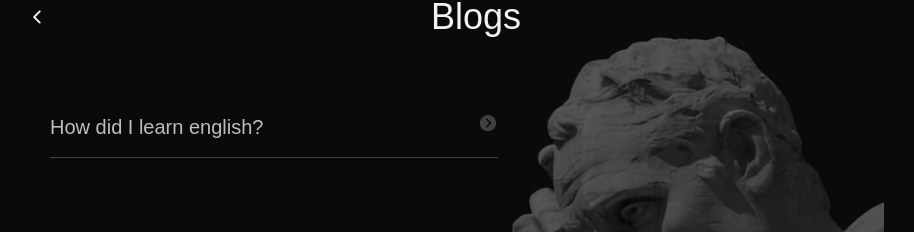
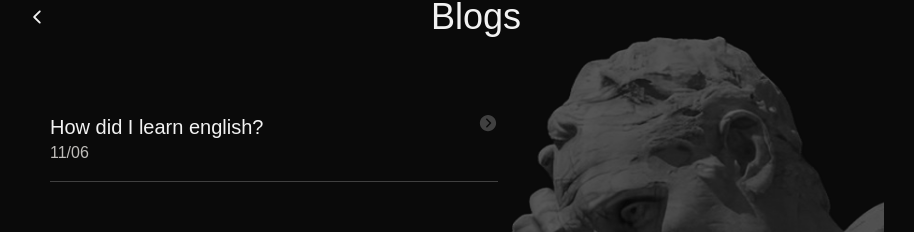
Before and after one commit to iotavio-lima/otavio, a React (Vite) app: page /blogs in a window 1280 px wide. Shown: the part 143-375 px from the top of the page, without its empty margins (366-1280 px from the left). Built offline with nearby package versions, Linux system fonts and the light colour scheme; a web font is replaced by a local one.

Commit message:
style: change margins and add dates to blogs

```diff
--- a/src/components/Skeleton.tsx
+++ b/src/components/Skeleton.tsx
@@ -15,7 +15,7 @@ const Skeleton = ({ title, content }: SkeletonProps) => {
   }, []);
 
   return (
-    <div className="relative min-h-screen overflow-hidden">
+    <>
       <img
         src={statueOfLiberty}
         alt="Pic"
@@ -38,7 +38,7 @@ const Skeleton = ({ title, content }: SkeletonProps) => {
         </div>
         {content}
       </div>
-    </div>
+    </>
   )
 }
 
--- a/src/pages/Blogs.tsx
+++ b/src/pages/Blogs.tsx
@@ -8,21 +8,20 @@ const Blogs = () => {
       title='Blogs'
       content={
         <div className="h-screen overflow-hidden">
+          <div className="animate-float transition-transform duration-500 ease-out hover:scale-[1.02] hover:-translate-y-[2px] cursor-pointer">
             <div className="mt-64 max-[564px]:mt-32">
               <RouterLink
                 to='/how-did-i-learn-english'
-              className="
-                flex justify-between w-[596px] max-w-112 max-[624px]:w-[356px] max-[416px]:w-[256px]
-                animate-float transition-transform duration-500 ease-out
-                hover:scale-[1.02] hover:-translate-y-[2px] cursor-pointer
-              "
+                className="flex justify-between w-[596px] max-w-112 max-[624px]:w-[356px] max-[416px]:w-[256px]"
               >
-              <p className="text-xl text-[#BFBDBA]">How did I learn english?</p>
+                <p className="text-xl text-[#f2f2f2]">How did I learn english?</p>
                 <p className="text-xl text-[#404040]">
                   <IoIosArrowDroprightCircle />
                 </p>
               </RouterLink>
+              <span className="text-[#BFBDBA]">11/06</span>
               <div className="w-full h-px bg-[#404040] mt-4 mb-4" />
+            </div>
           </div>
         </div>
 
--- a/src/pages/MainPage.tsx
+++ b/src/pages/MainPage.tsx
@@ -45,7 +45,7 @@ const MainPage = () => {
       />
       <div className="flex flex-col items-center justify-center min-h-screen">
         <img
-          className="w-48 rounded-full border border-[#0D0D0D] animate-float transition-transform duration-500 ease-out hover:scale-[1.02] hover:-translate-y-[2px] mt-2 max-[564px]:mt-16"
+          className="w-48 rounded-full border border-[#0D0D0D] animate-float transition-transform duration-500 ease-out hover:scale-[1.02] hover:-translate-y-[2px] max-[564px]:mt-16"
           src={pic}
           alt="Profile Pic"
         />
```
Lines whose indentation alone changed are shown as unchanged.
